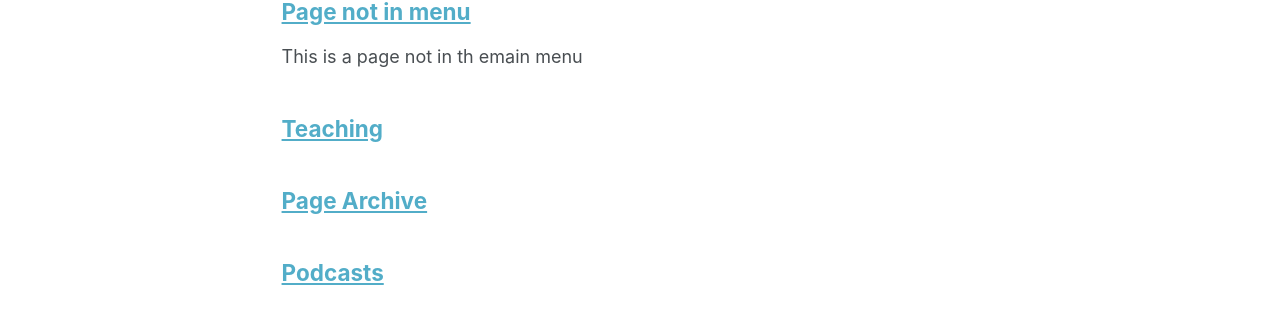
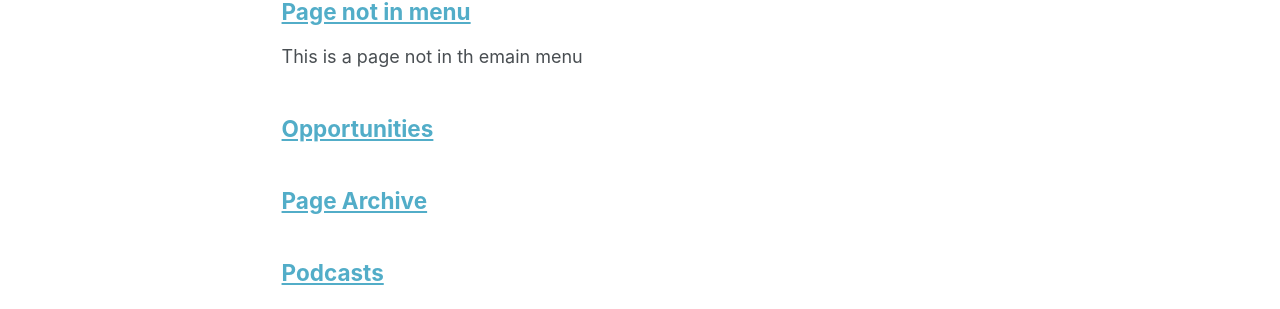
Before and after one commit to HamedAlemo/hamedalemo.github.io, a Jekyll site: the page built from _pages/page-archive.html, in a window 1280 px wide. Shown: the part 787-1096 px from the top of the page. Built offline with Jekyll 4.4.1, drawn with Linux system fonts in a browser that asks for light colours.

Commit message:
updated opps

```diff
--- a/_pages/opportunities.md
+++ b/_pages/opportunities.md
@@ -1,7 +1,7 @@
 ---
 layout: archive
-title: "Teaching"
-permalink: /teaching/
+title: "Opportunities"
+permalink: /opportunities/
 author_profile: true
 ---
 
```
